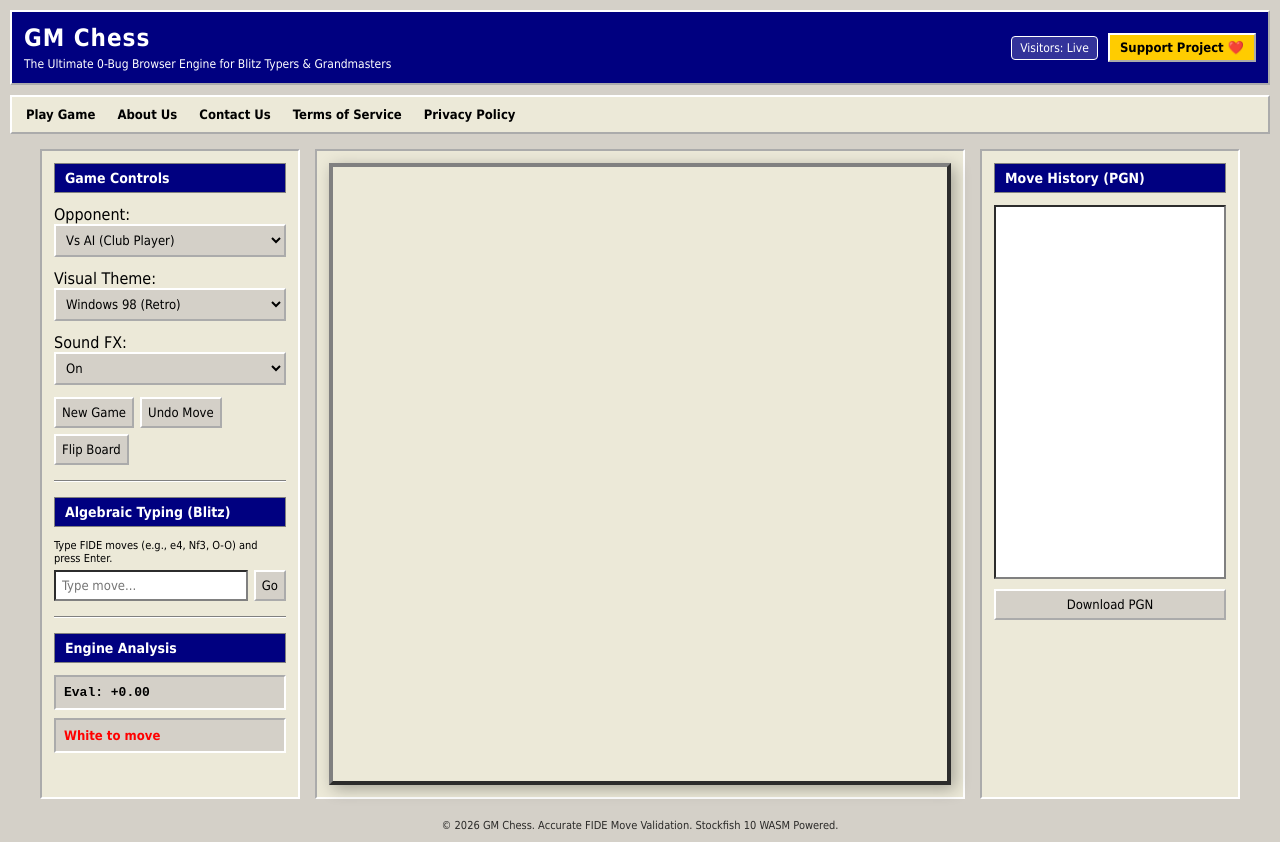
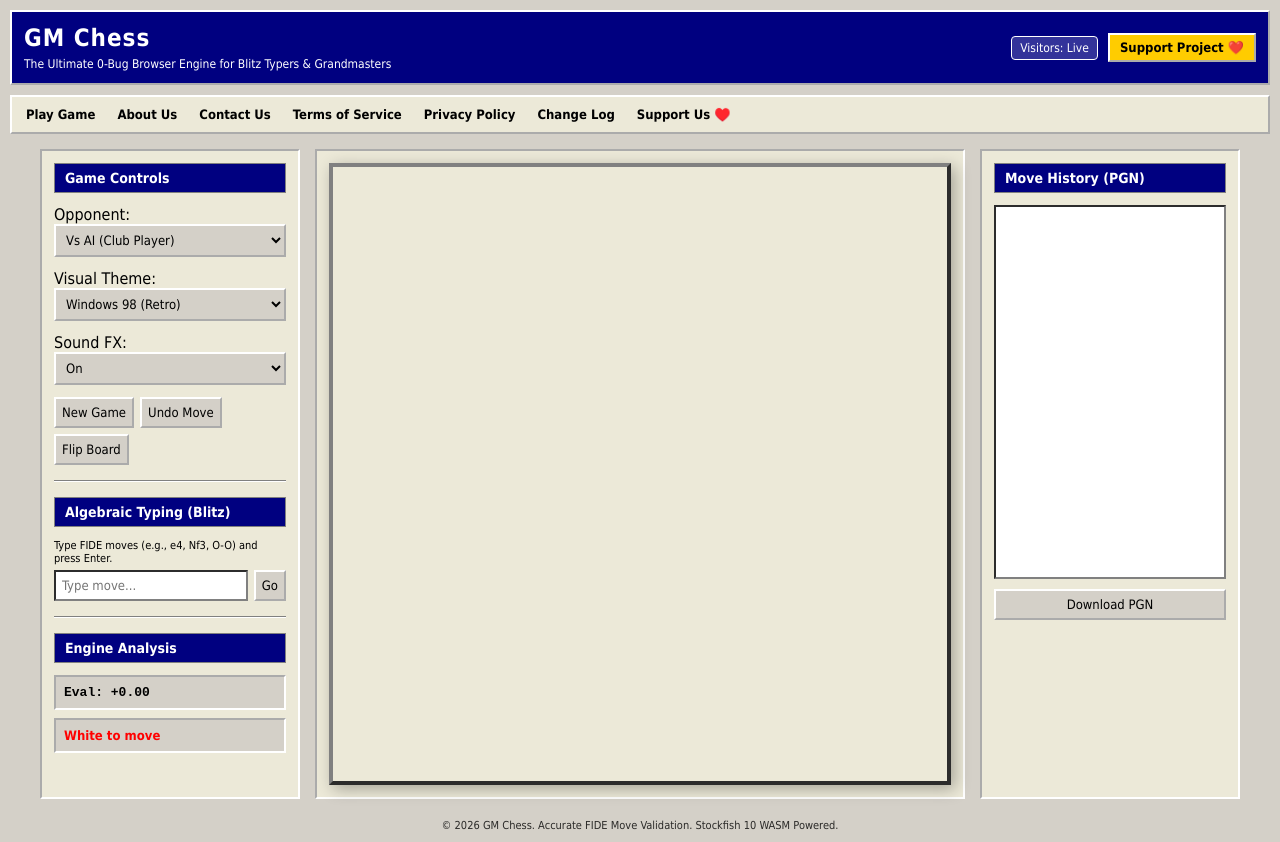
Before and after one commit to freelancedaksh-web/GMChess, a plain HTML site: page index.html in a window 1280 px wide. Drawn offline with nearby package versions, Linux system fonts and the light colour scheme.

Commit message:
Update index.html

```diff
--- a/index.html
+++ b/index.html
@@ -28,6 +28,8 @@
         <a href="contact.html">Contact Us</a>
         <a href="terms.html">Terms of Service</a>
         <a href="privacy.html">Privacy Policy</a>
+        <a href="changelog.html">Change Log</a>
+        <a href="donate.html">Support Us ♥️</a>
     </nav>
 
     <main class="main-container">
```
